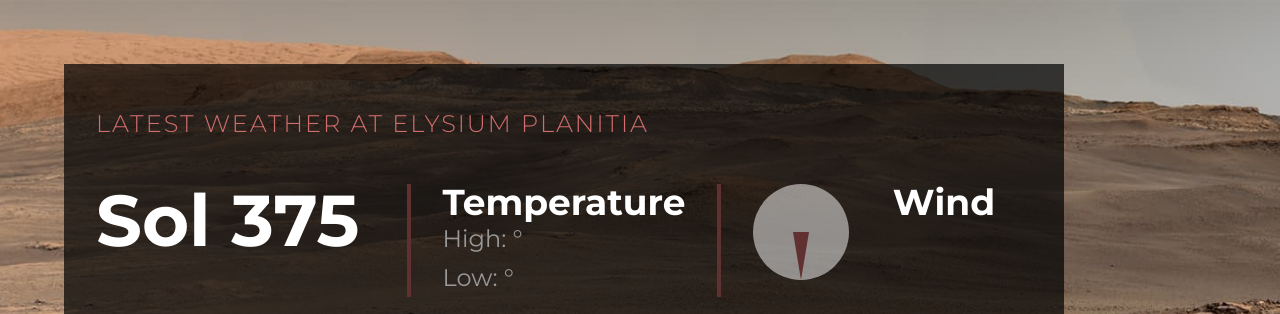
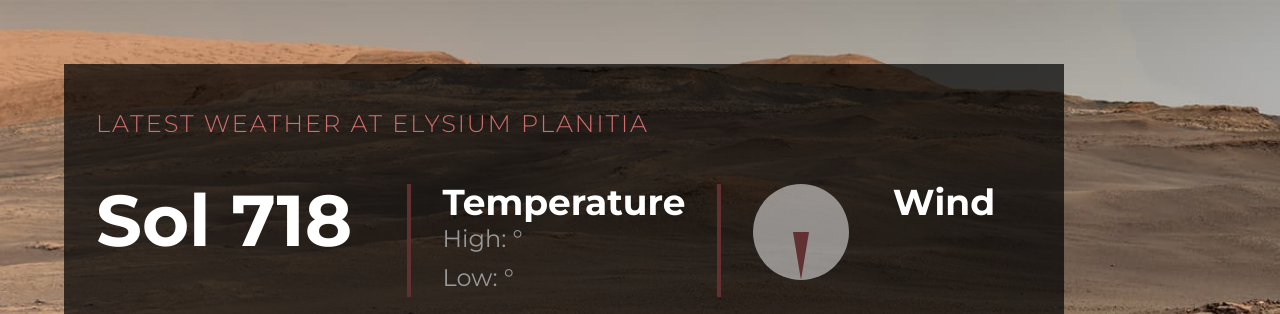
Before and after one commit to deeprony7/mars-weather, a plain HTML site: page index.html in a window 1280 px wide. Shown: the top 314 px of the page. Drawn offline with Linux system fonts and the light colour scheme; no server answers.

Commit message:
updated sol

```diff
--- a/index.html
+++ b/index.html
@@ -24,7 +24,7 @@
         <div class="date">
             <h2 class="section-title section-title--date">
                 Sol
-                <span data-current-sol>375</span>
+                <span data-current-sol>718</span>
             </h2>
             <p class="date__day" data-current-date></p>
         </div>
```
